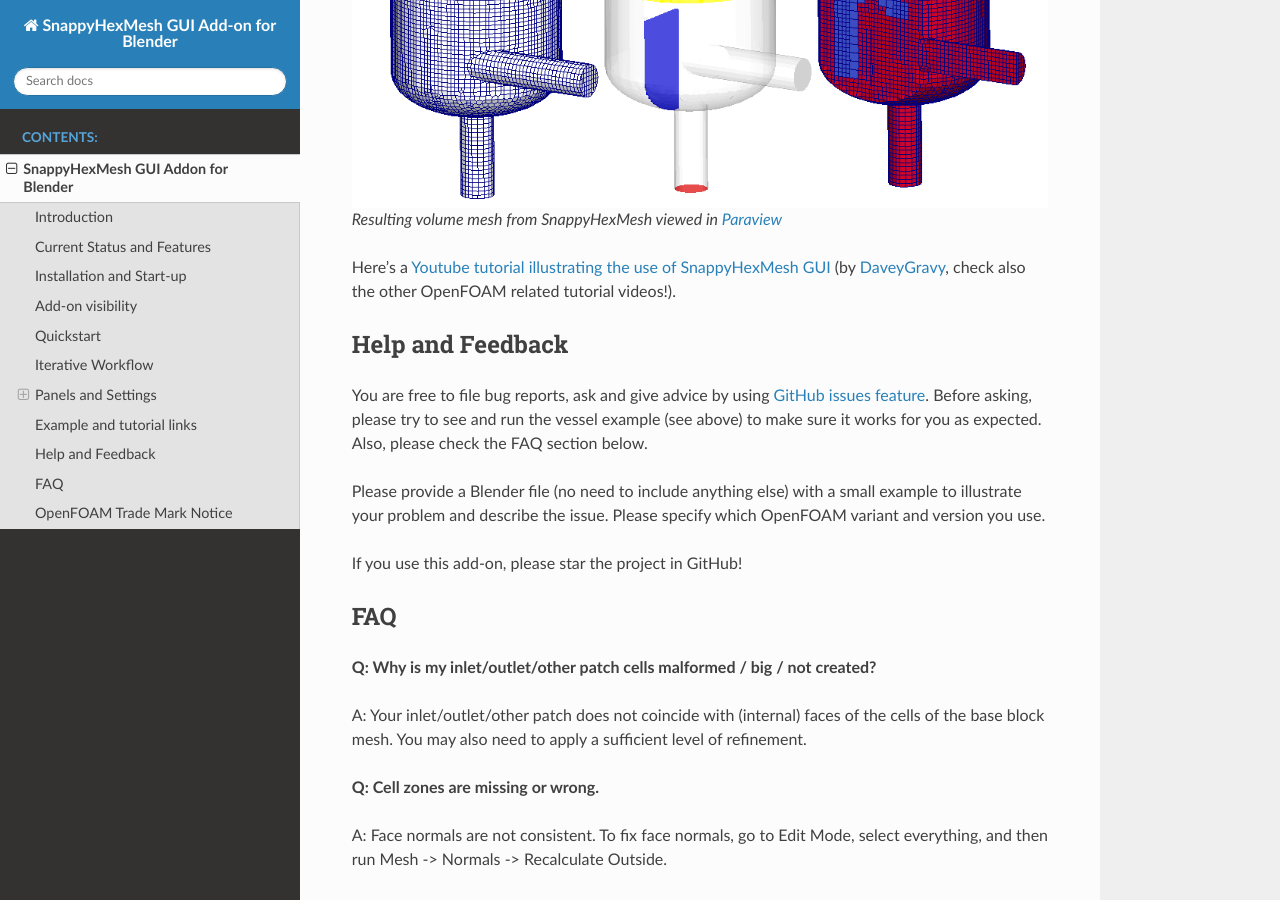
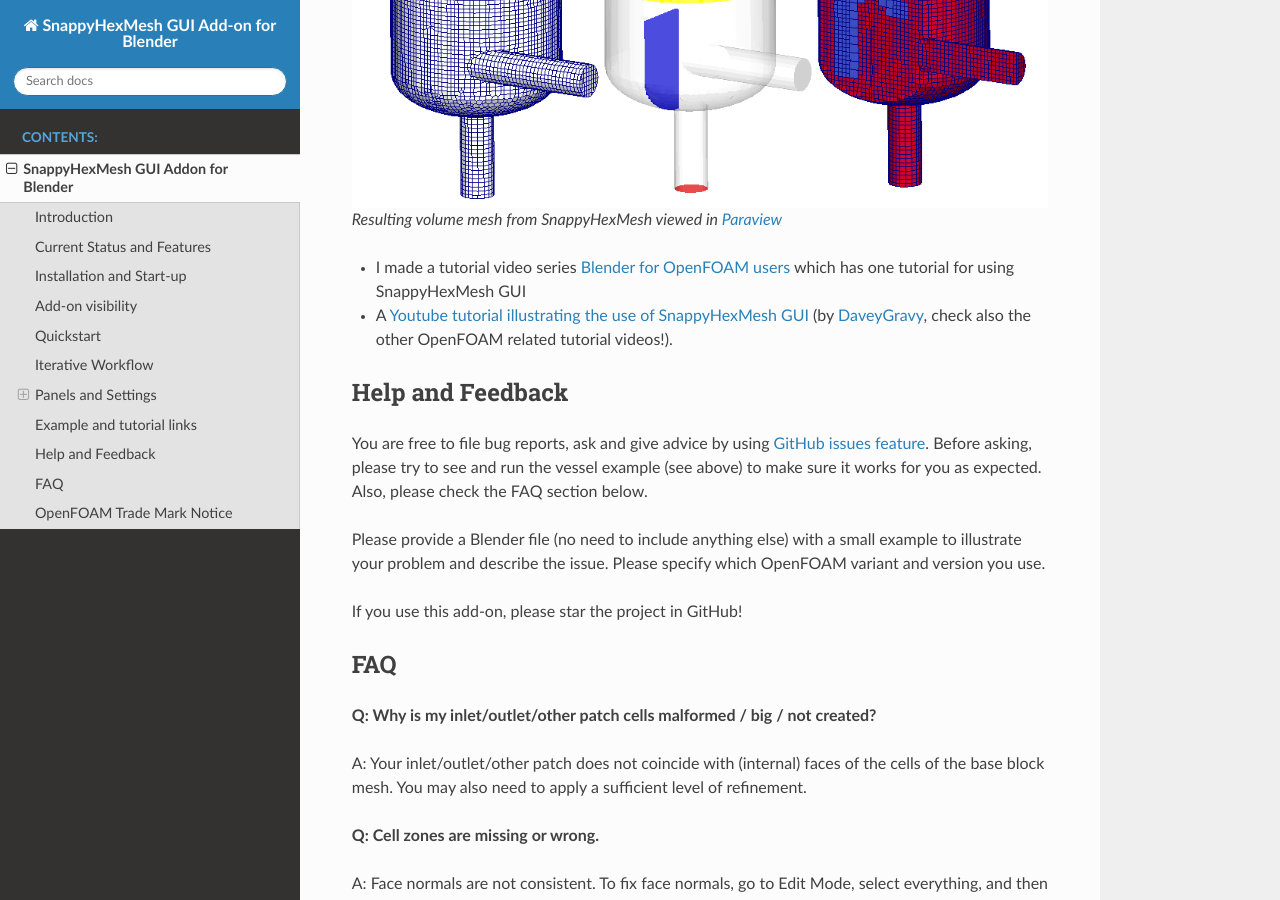
Before and after one commit to tkeskita/snappyhexmesh_gui, a Sphinx documentation site: the page built from docs/snappy_gui.rst, in a window 1280 px wide and 900 px high, scrolled down 8999 px. Built offline with Sphinx 7.4.7 and the Read the Docs theme 2.0.0, drawn with Linux system fonts in a browser that asks for light colours.

Commit message:
docs: Add link to a tutorial site

```diff
--- a/docs/snappy_gui.rst
+++ b/docs/snappy_gui.rst
@@ -289,10 +289,14 @@ A vessel example is located in the add-on's *example* folder called
 
    Resulting volume mesh from SnappyHexMesh viewed in `Paraview`_
 
-Here's a `Youtube tutorial illustrating the use of SnappyHexMesh GUI
-<https://www.youtube.com/watch?v=9XuDQOAPSL0>`_ (by
-`DaveyGravy <https://www.youtube.com/@daveygravy1207>`_,
-check also the other OpenFOAM related tutorial videos!).
+- I made a tutorial video series `Blender for OpenFOAM users
+  <http://tkeskita.kapsi.fi/blender/>`_ which has one tutorial for
+  using SnappyHexMesh GUI
+
+- A `Youtube tutorial illustrating the use of SnappyHexMesh GUI
+  <https://www.youtube.com/watch?v=9XuDQOAPSL0>`_ (by
+  `DaveyGravy <https://www.youtube.com/@daveygravy1207>`_,
+  check also the other OpenFOAM related tutorial videos!).
 
 Help and Feedback
 -----------------
```
